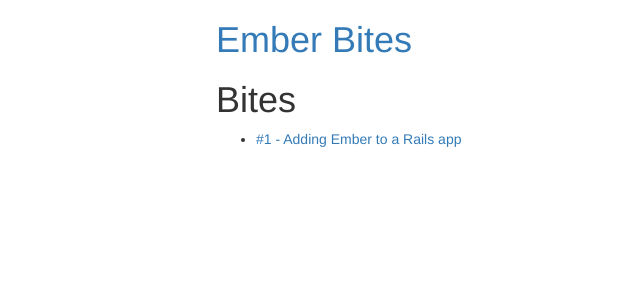
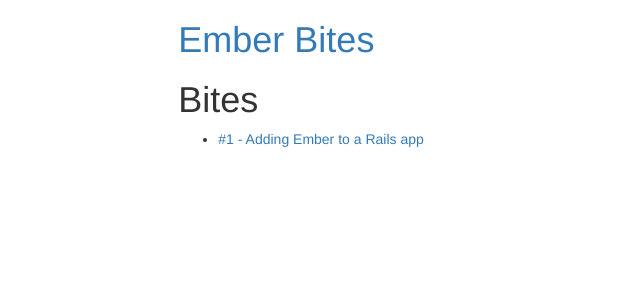
Before and after one commit to emberbites/emberbites, a Jekyll site: the page built from index.html, in a window 1280 px wide. Shown: the top 300 px of the page, without its empty margins (40-680 px from the left). Built offline with Jekyll 4.4.1, drawn with Linux system fonts in a browser that asks for light colours; nearby versions of some CDN libraries; Markdown is read by kramdown in place of the engine named in the settings.

Commit message:
Correctly format page width

```diff
--- a/_layouts/default.html
+++ b/_layouts/default.html
@@ -15,14 +15,14 @@
 
     </head>
     <body>
-
-        <div class="site">
+      <div class='row'>
+        <div class='col-md-offset-2 col-md-8'>
           <div class="header">
             <h1 class="title"><a href="/">{{ site.name }}</a></h1>
           </div>
 
           {{ content }}
         </div>
-
+      </div>
     </body>
 </html>
--- a/_layouts/post.html
+++ b/_layouts/post.html
@@ -1,9 +1,8 @@
 ---
 layout: default
 ---
+
 <h2>{{ page.title }}</h2>
 <p class="meta">{{ page.date | date_to_string }}</p>
 
-<div class="post">
 {{ content }}
-</div>
--- a/css/main.css
+++ /dev/null
@@ -1,3 +0,0 @@
-body {
-  margin: 0% 20%;
-}
```
